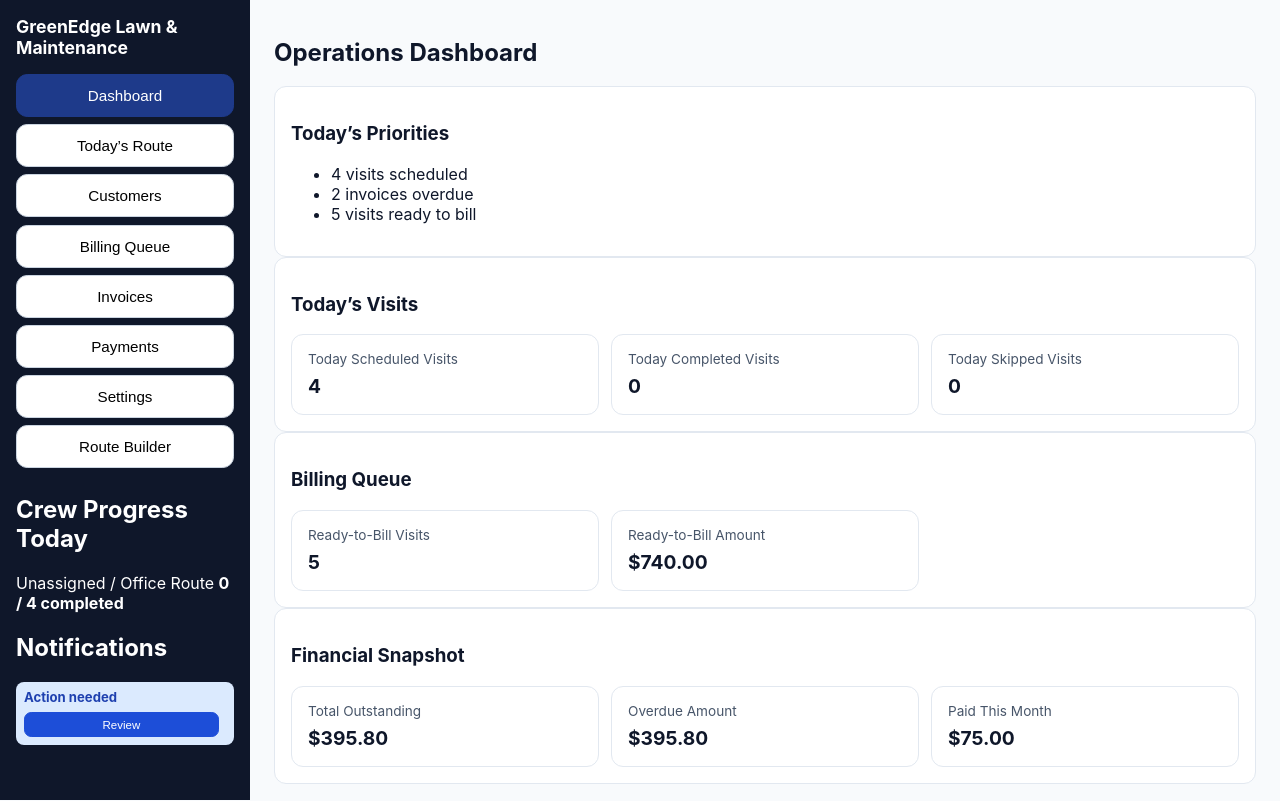
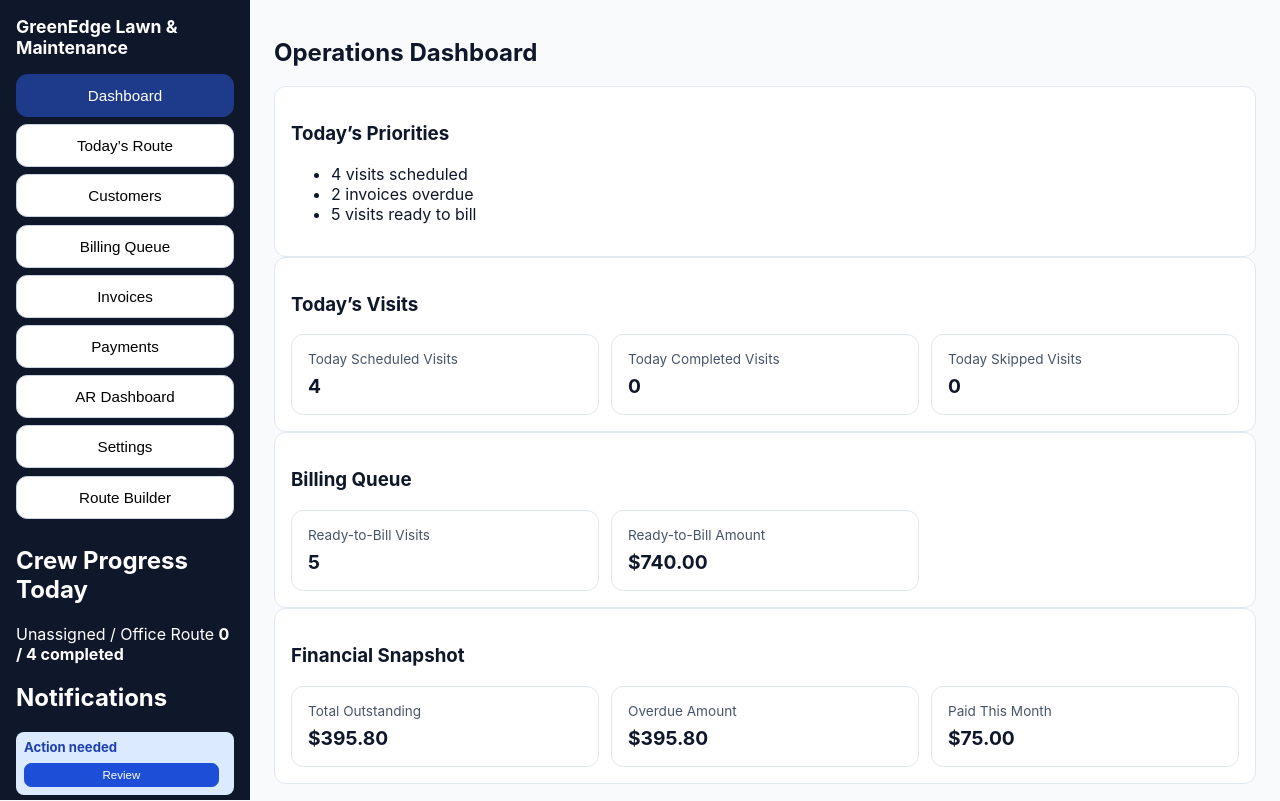
Before and after one commit to mjacquot82-svg/FieldCore-Service, a plain HTML site: page index.html in a window 1280 px wide. Drawn offline with Linux system fonts and the light colour scheme.

Commit message:
Register AR dashboard module

```diff
--- a/index.html
+++ b/index.html
@@ -19,6 +19,7 @@
     <script type="module" src="/src/route-builder.js"></script>
     <script type="module" src="/src/today-route-flow.js"></script>
     <script type="module" src="/src/invoice-workspace.js"></script>
+    <script type="module" src="/src/ar-dashboard.js"></script>
     <script type="module" src="/src/billing-flow-clarity.js"></script>
     <script type="module" src="/src/customer-profile-enhancements.js"></script>
 
```
